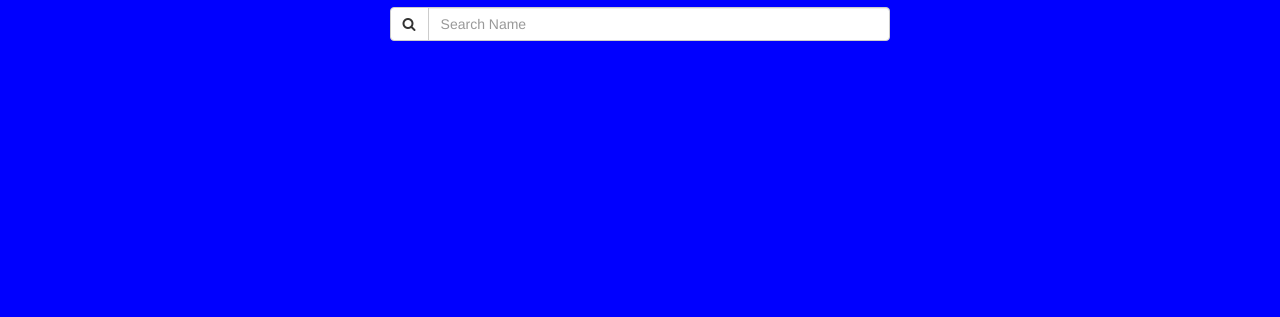
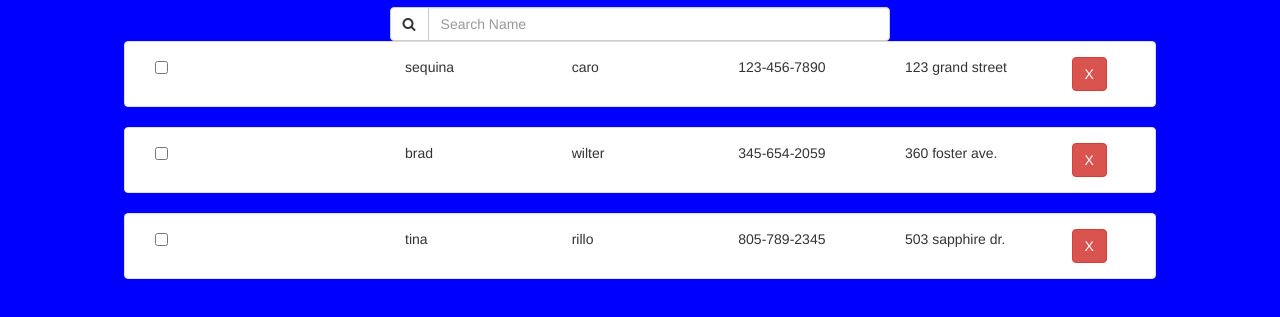
Before and after one commit to sequina/addressBookApp, a plain HTML site: page index.html in a window 1280 px wide. Shown: the part 135-452 px from the top of the page. Drawn offline with nearby package versions, Linux system fonts and the light colour scheme; some packages are replaced by stand-ins of ours.

Commit message:
save button working and views displaying

```diff
--- a/app/controllers/ItemAllCtrl.js
+++ b/app/controllers/ItemAllCtrl.js
@@ -2,25 +2,28 @@ app.controller("ItemAllCtrl", function ($scope) {
   $scope.items = [
 {
       id: 0,
-      firstname: "sequina",
+      firstName: "sequina",
       lastName: "caro",
       number: "123-456-7890",
-      address: "123 grand street"
+      address: "123 grand street",
+      isAdded: true
 
     },
     {
        id: 1,
-      firstname: "brad",
+      firstName: "brad",
       lastName: "wilter",
-      numer: "345-654-2059",
-      address: "360 foster ave."
+      number: "345-654-2059",
+      address: "360 foster ave.",
+      isAdded: true
     },
     {
        id: 2,
-      firstname: "tina",
+      firstName: "tina",
       lastName: "rillo",
       number: "805-789-2345",
-      address: "503 sapphire dr."
+      address: "503 sapphire dr.",
+      isAdded: true
     }
   ];
 });
--- a/app/controllers/ItemNewCtrl.js
+++ b/app/controllers/ItemNewCtrl.js
@@ -6,7 +6,8 @@ app.controller("ItemNewCtrl", function ($scope) {
       firstname: "sequina",
       lastName: "caro",
       number: "123-456-7890",
-      address: "123 grand street"
+      address: "123 grand street",
+      isAdded: true
 
     },
     {
@@ -14,18 +15,24 @@ app.controller("ItemNewCtrl", function ($scope) {
       firstname: "brad",
       lastName: "wilter",
       numer: "345-654-2059",
-      address: "360 foster ave."
+      address: "360 foster ave.",
+      isAdded: true
     },
     {
        id: 2,
       firstname: "tina",
       lastName: "rillo",
       number: "805-789-2345",
-      address: "503 sapphire dr."
+      address: "503 sapphire dr.",
+      isAdded: true
     }
   ];
-  $scope.addnewContact = function() {
+  $scope.addNewContact = function() {
     console.log("added new contact");
-
-  }
-})
+    $scope.newContact.isAdded = false;
+    $scope.newContact.id = $scope.item.length;
+    console.log("added new contact", $scope.newContact );
+    $scope.item.push($scope.newContact);
+    $scope.newContact="";
+  };
+});
--- a/partials/item-all.html
+++ b/partials/item-all.html
@@ -10,14 +10,14 @@
     </div>
   </div>
 
-  <div ng-repeat="contacts in item | filter: searchText">
+  <div ng-repeat="thing in items | filter: searchText">
     <div class="panel panel-default">
       <div class="panel-body">
-        <div class="col-xs-1"><input type="checkbox" name=""/></div>
-        <div class="col-xs-7">{{contacts.firstName}}</div>
-        <div class="col-xs-2">{{contacts.lastName}}</div>
-        <div class="col-xs-1">{{contacts.number}}</div>
-        <div class="col-xs-1">{{contacts.address}}</div>
+        <div class="col-xs-3"><input type="checkbox" name=""/></div>
+        <div class="col-xs-2">{{thing.firstName}}</div>
+        <div class="col-xs-2">{{thing.lastName}}</div>
+        <div class="col-xs-2">{{thing.number}}</div>
+        <div class="col-xs-2">{{thing.address}}</div>
         <div class="col-xs-1"><button class="btn btn-danger">X</button></div>
       </div>
     </div>
```
Also changed, not shown: index.html (+1 -5 lines), partials/item-new.html (+1 -1 lines).
